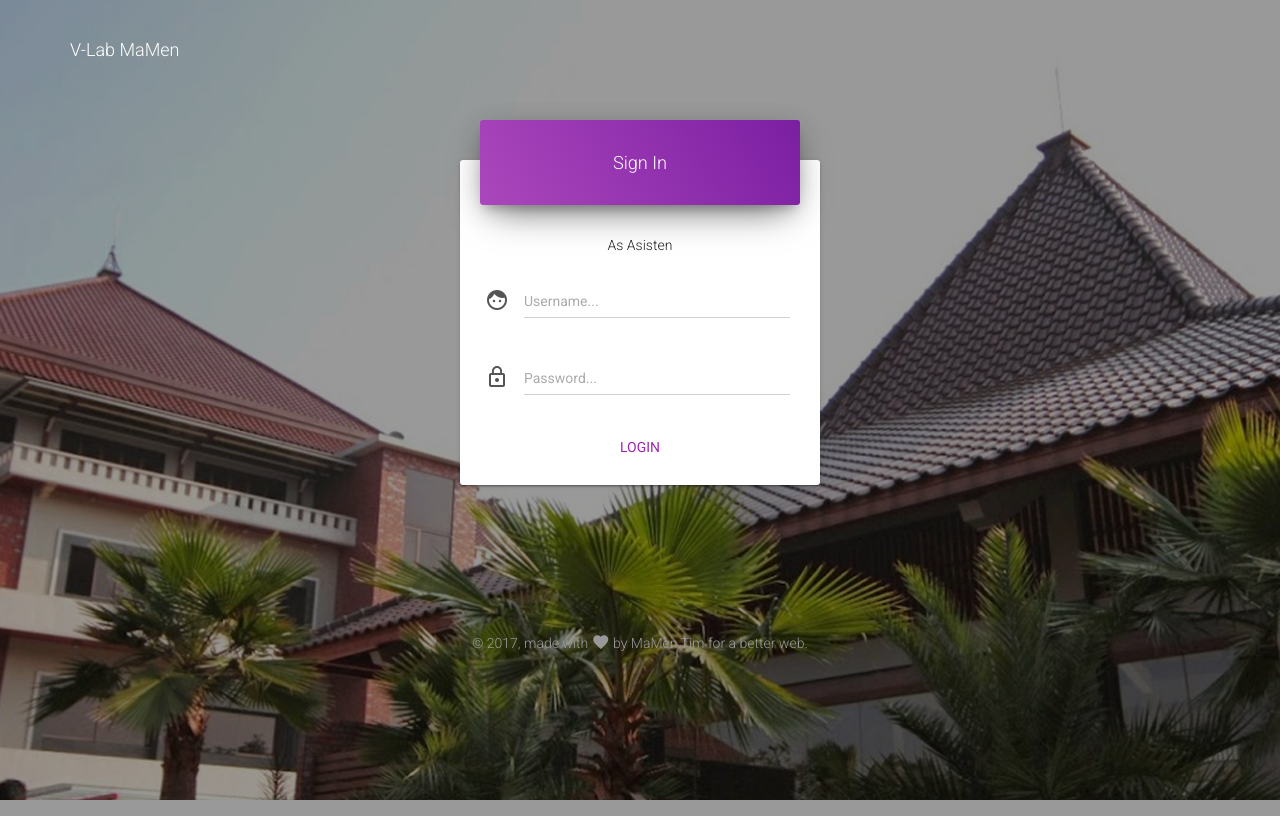
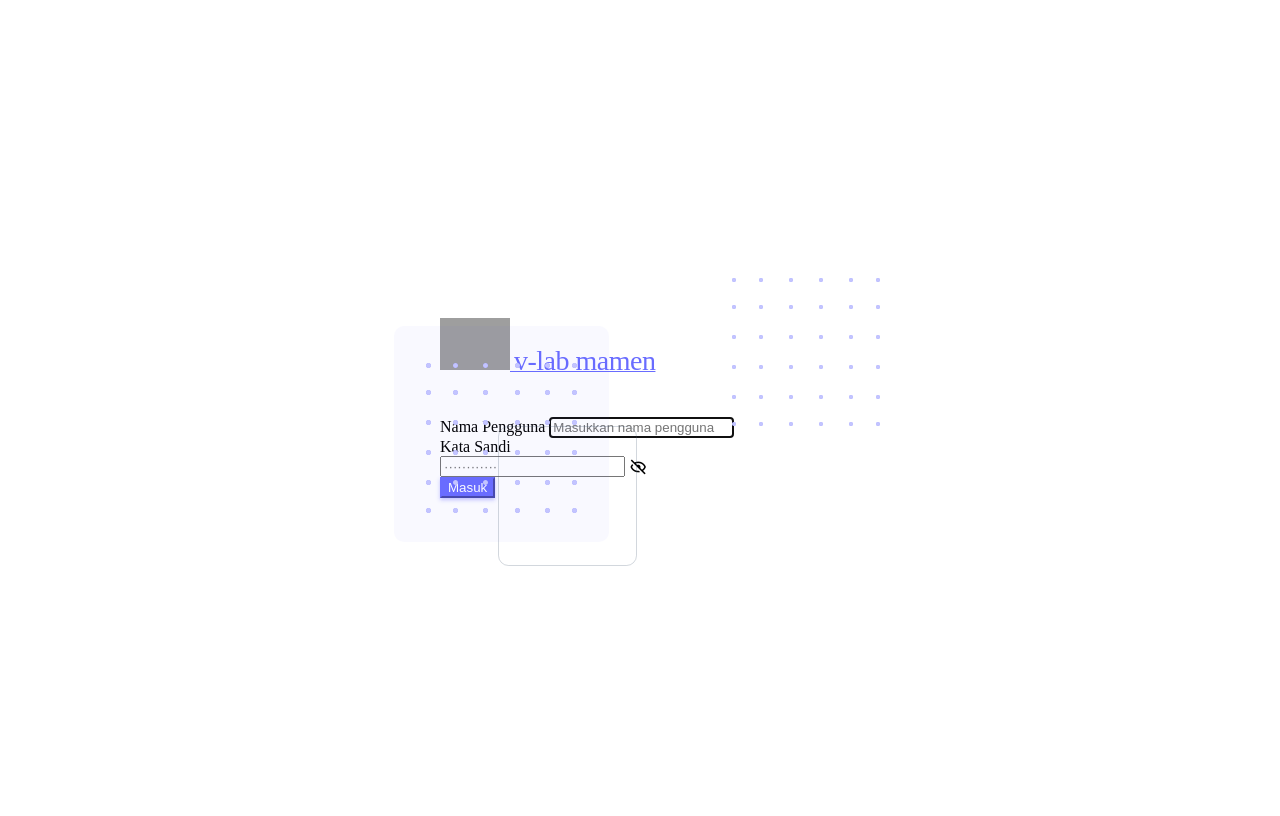
Before and after one commit to banidesu/VLAB, a CodeIgniter app: page /vlab/index.php/login/index in a window 1280 px wide. Run offline with CodeIgniter, Linux system fonts and the light colour scheme; some libraries are stand-ins or nearby versions; grey boxes are pictures that could not be loaded.

Commit message:
login page added

```diff
--- a/application/controllers/Login.php
+++ b/application/controllers/Login.php
@@ -1,55 +1,16 @@
-<?php if ( ! defined('BASEPATH')) exit('No direct script access allowed');
+<?php if (!defined('BASEPATH')) exit('No direct script access allowed');
 
-class Login extends CI_Controller {
+class Login extends CI_Controller
+{
 
-	function __construct(){
+    function __construct()
+    {
         parent::__construct();
-		$this->load->model('model_login');
-		if($this->session->userdata('praktikan')){
-			redirect('home/praktikan');
-		} else if ($this->session->userdata('asisten')){
-			redirect('home/asisten');
-		}
     }
 
     public function index()
     {
-			$data['User'] = "Asisten";
+        $data['judul'] = 'Login';
         $this->load->view('home/login', $data);
-
     }
-
-	public function GetLoginAsisten()
-	{
-
-			$u = $this->input->post('username');
-			$p = $this->input->post('password');
-			$this->model_login->getloginasisten($u,$p);
 }
-
-	public function GetLoginPraktikan()
-	{
-		$username = $this->input->post('username');
-		$password = $this->input->post('password');
-		$this->model_login->getloginpraktikan($username,$password);
-	}
-
-	public function admin()
-	{
-		$data['User'] = "Admin";
-		$this->load->view('home/login',$data);
-	}
-
-	public function GetLoginAdmin()
-	{
-		$username = $this->input->post('username');
-		$password = $this->input->post('password');
-		$this->model_login->getloginadmin($username,$password);
-	}
-
-
-
-}
-
-
-?>
--- a/application/views/home/index.php
+++ b/application/views/home/index.php
@@ -7,7 +7,7 @@
 	<link rel="icon" type="image/png" href="<?= base_url(); ?>assets/virtual/img/logo-mamen-hd.png">
 	<meta http-equiv="X-UA-Compatible" content="IE=edge,chrome=1" />
 
-	<title><?= $Judul; ?>| Portal</title>
+	<title><?= $Judul; ?> | Portal</title>
 	<meta content='width=device-width, initial-scale=1.0, maximum-scale=1.0, user-scalable=0' name='viewport' />
 	<!--     Fonts and icons     -->
 	<link rel="stylesheet" href="https://fonts.googleapis.com/icon?family=Material+Icons" />
@@ -96,7 +96,7 @@
 						</a>
 					</li>
 					<li>
-						<a href="<?= base_url(); ?>beranda">
+						<a href="<?= base_url(); ?>login">
 							<i class="material-icons">fingerprint</i>Login
 						</a>
 					</li>
--- a/application/views/home/login.php
+++ b/application/views/home/login.php
@@ -1,118 +1,110 @@
-<!doctype html>
-<html lang="en">
+<!DOCTYPE html>
+
+<html lang="en" class="light-style customizer-hide" dir="ltr" data-theme="theme-default" data-assets-path="<?= base_url() ?>assets/vendor" data-template="vertical-menu-template-free">
+
 <head>
-	<meta charset="utf-8" />
-	<link rel="apple-touch-icon" sizes="76x76" href="<?=base_url();?>assets/virtual/img/apple-icon.png">
-	<link rel="icon" type="image/png" href="<?=base_url();?>assets/virtual/img/favicon.png">
-	<meta http-equiv="X-UA-Compatible" content="IE=edge,chrome=1" />
-	<title>Sign In <?=$User;?>- V-Lab MaMen</title>
-	<meta content='width=device-width, initial-scale=1.0, maximum-scale=1.0, user-scalable=0' name='viewport' />
-	<!--     Fonts and icons     -->
-	<link rel="stylesheet" href="https://fonts.googleapis.com/icon?family=Material+Icons" />
-    <link rel="stylesheet" type="text/css" href="https://fonts.googleapis.com/css?family=Roboto:300,400,500,700" />
-	<link rel="stylesheet" href="https://maxcdn.bootstrapcdn.com/font-awesome/latest/css/font-awesome.min.css" />
+    <meta charset="utf-8">
+    <meta name="viewport" content="width=device-width, initial-scale=1.0, user-scalable=no, minimum-scale=1.0, maximum-scale=1.0">
 
-	<!-- CSS Files -->
-    <link href="<?=base_url();?>assets/virtual/css/bootstrap.min.css" rel="stylesheet" />
-    <link href="<?=base_url();?>assets/virtual/css/material-kit.css" rel="stylesheet"/>
+    <title>Laboratorium Manajemen Menengah | <?= $judul; ?></title>
 
+    <meta name="description" content="V-Lab Manajemen Menengah adalah website resmi Laboratorium Manajemen Menengah Universitas Gunadarma">
+
+    <!-- Favicon -->
+    <link rel="icon" type="image/x-icon" href="<?= base_url() ?>assets/virtual/img/logo-mamen-hd.png">
+
+    <!-- Fonts -->
+    <link rel="preconnect" href="https://fonts.googleapis.com">
+    <link rel="preconnect" href="https://fonts.gstatic.com" crossorigin>
+    <link href="https://fonts.googleapis.com/css2?family=Public+Sans:ital,wght@0,300;0,400;0,500;0,600;0,700;1,300;1,400;1,500;1,600;1,700&display=swap" rel="stylesheet">
+
+    <!-- Icons. Uncomment required icon fonts -->
+    <link rel="stylesheet" href="<?= base_url() ?>assets/vendor/vendor/fonts/boxicons.css">
+
+    <!-- Core CSS -->
+    <link rel="stylesheet" href="<?= base_url() ?>assets/vendor/vendor/css/core.css" class="template-customizer-core-css">
+    <link rel="stylesheet" href="<?= base_url() ?>assets/vendor/vendor/css/theme-default.css" class="template-customizer-theme-css">
+    <link rel="stylesheet" href="<?= base_url() ?>assets/vendor/css/demo.css">
+
+    <!-- Vendors CSS -->
+    <link rel="stylesheet" href="<?= base_url() ?>assets/vendor/vendor/libs/perfect-scrollbar/perfect-scrollbar.css">
+
+    <!-- Page CSS -->
+    <!-- Page -->
+    <link rel="stylesheet" href="<?= base_url() ?>assets/vendor/vendor/css/pages/page-auth.css" />
+    <!-- Helpers -->
+    <script src="<?= base_url() ?>assets/vendor/vendor/js/helpers.js"></script>
+
+    <!--! Template customizer & Theme config files MUST be included after core stylesheets and helpers.js in the <head> section -->
+    <!--? Config:  Mandatory theme config file contain global vars & default theme options, Set your preferred theme option in this file.  -->
+    <script src="<?= base_url() ?>assets/vendor/js/config.js"></script>
 </head>
 
-<body class="signup-page">
-	<nav class="navbar navbar-transparent navbar-absolute">
-    	<div class="container">
-        	<!-- Brand and toggle get grouped for better mobile display -->
-        	<div class="navbar-header">
-        		<button type="button" class="navbar-toggle" data-toggle="collapse" data-target="#navigation-example">
-            		<span class="sr-only">Toggle navigation</span>
-		            <span class="icon-bar"></span>
-		            <span class="icon-bar"></span>
-		            <span class="icon-bar"></span>
-        		</button>
-        		<a class="navbar-brand" href="<?=base_url();?>">V-Lab MaMen</a>
+<body>
+    <!-- Content -->
+
+    <div class="container-xxl">
+        <div class="authentication-wrapper authentication-basic container-p-y">
+            <div class="authentication-inner">
+                <!-- Register -->
+                <div class="card">
+                    <div class="card-body">
+                        <!-- Logo -->
+                        <div class="app-brand justify-content-center">
+                            <a href="index.html" class="app-brand-link flex-column gap-3">
+                                <span class="app-brand-logo">
+                                    <img src="<?= base_url() ?>assets/virtual/img/logo-mamen-hd.png" alt="Logo Mamen" width="70px;">
+                                </span>
+                                <span class="app-brand-text demo text-body fw-bolder text-capitalize">V-Lab Mamen</span>
+                            </a>
                         </div>
+                        <!-- /Logo -->
 
-        	<div class="collapse navbar-collapse" id="navigation-example">
-        		<ul class="nav navbar-nav navbar-right">
-
-        		</ul>
+                        <form id="formAuthentication" class="mb-3" action="index.html" method="POST">
+                            <div class="mb-3">
+                                <label for="email" class="form-label">Nama Pengguna</label>
+                                <input type="text" class="form-control" id="email" name="email-username" placeholder="Masukkan nama pengguna" autofocus />
+                            </div>
+                            <div class="mb-3 form-password-toggle">
+                                <div class="d-flex justify-content-between">
+                                    <label class="form-label" for="password">Kata Sandi</label>
+                                </div>
+                                <div class="input-group input-group-merge">
+                                    <input type="password" id="password" class="form-control" name="password" placeholder="&#xb7;&#xb7;&#xb7;&#xb7;&#xb7;&#xb7;&#xb7;&#xb7;&#xb7;&#xb7;&#xb7;&#xb7;" aria-describedby="password" />
+                                    <span class="input-group-text cursor-pointer"><i class="bx bx-hide"></i></span>
                                 </div>
                             </div>
-    </nav>
-
-    <div class="wrapper">
-		<div class="header header-filter" style="background-image: url('<?=base_url();?>assets/virtual/img/Login_Background.jpg'); background-size: cover; background-position: top center;">
-			<div class="container">
-				<div class="row">
-					<div class="col-md-4 col-md-offset-4 col-sm-6 col-sm-offset-3">
-						<div class="card card-signup">
-							<form class="form" method="POST" action="<?= base_url();?>login/GetLogin<?=$User;?>">
-								<div class="header header-primary text-center">
-									<h4>Sign In</h4>
-								</div>
-								<p class="text-divider">As <?=$User;?></p>
-								<div class="content">
-									<div class="input-group">
-										<span class="input-group-addon">
-											<i class="material-icons">face</i>
-										</span>
-										<input name="username" type="text" class="form-control" placeholder="Username...">
-									</div>
-									<div class="input-group">
-										<span class="input-group-addon">
-											<i class="material-icons">lock_outline</i>
-										</span>
-										<input name="password" type="password" placeholder="Password..." class="form-control" />
-									</div>
-								</div>
-								<div class="footer text-center">
-									<input type="submit" name="submit" class="btn btn-simple btn-primary btn-lg" value="Login">
+                            <div class="mb-3">
+                                <button class="btn btn-primary d-grid w-100" type="submit">Masuk</button>
                             </div>
                         </form>
                     </div>
                 </div>
             </div>
         </div>
-
-	<!-- Fopter -->
-		<footer class="footer" style="padding-top: 90px;">
-
-		        <div class="copyright text-center">
-		            &copy; 2017, made with <i class="material-icons">favorite</i> by MaMen Tim for a better web.
-		        </div>
-		    </div>
-		</footer>
-	<!-- End Fopter -->
-
-
     </div>
 
-    </div>
+    <!-- / Content -->
 
+    <!-- Core JS -->
+    <!-- build:js assets/vendor/js/core.js -->
+    <script src="<?= base_url() ?>assets/vendor/vendor/libs/jquery/jquery.js"></script>
+    <script src="<?= base_url() ?>assets/vendor/vendor/libs/popper/popper.js"></script>
+    <script src="<?= base_url() ?>assets/vendor/vendor/js/bootstrap.js"></script>
+    <script src="<?= base_url() ?>assets/vendor/vendor/libs/perfect-scrollbar/perfect-scrollbar.js"></script>
 
+    <script src="<?= base_url() ?>assets/vendor/vendor/js/menu.js"></script>
+    <!-- endbuild -->
+
+    <!-- Vendors JS -->
+
+    <!-- Main JS -->
+    <script src="<?= base_url() ?>assets/vendor/js/main.js"></script>
+
+    <!-- Page JS -->
+
+    <!-- Place this tag in your head or just before your close body tag. -->
+    <script async defer src="https://buttons.github.io/buttons.js"></script>
 </body>
-	<!--   Core JS Files   -->
-	<script src="<?=base_url();?>assets/virtual/js/jquery.min.js" type="text/javascript"></script>
-	<script src="<?=base_url();?>assets/virtual/js/bootstrap.min.js" type="text/javascript"></script>
-	<script src="<?=base_url();?>assets/virtual/js/material.min.js"></script>
 
-	<!--  Plugin for the Sliders, full documentation here: http://refreshless.com/nouislider/ -->
-	<script src="<?=base_url();?>assets/virtual/js/nouislider.min.js" type="text/javascript"></script>
-
-	<!--  Plugin for the Datepicker, full documentation here: http://www.eyecon.ro/bootstrap-datepicker/ -->
-	<script src="<?=base_url();?>assets/virtual/js/bootstrap-datepicker.js" type="text/javascript"></script>
-
-	<!-- Control Center for Material Kit: activating the ripples, parallax effects, scripts from the example pages etc -->
-	<script src="<?=base_url();?>assets/virtual/js/material-kit.js" type="text/javascript"></script>
-<script type="text/javascript">
-var Tawk_API=Tawk_API||{}, Tawk_LoadStart=new Date();
-(function(){
-var s1=document.createElement("script"),s0=document.getElementsByTagName("script")[0];
-s1.async=true;
-s1.src='https://embed.tawk.to/58c7bb542dfdd91cf6f232c3/default';
-s1.charset='UTF-8';
-s1.setAttribute('crossorigin','*');
-s0.parentNode.insertBefore(s1,s0);
-})();
-</script>
 </html>
```
Also changed, not shown: application/controllers/_Login.php (added, +55 -0 lines), application/views/home/_login.php (added, +118 -0 lines). Lines whose indentation alone changed are shown as unchanged.
